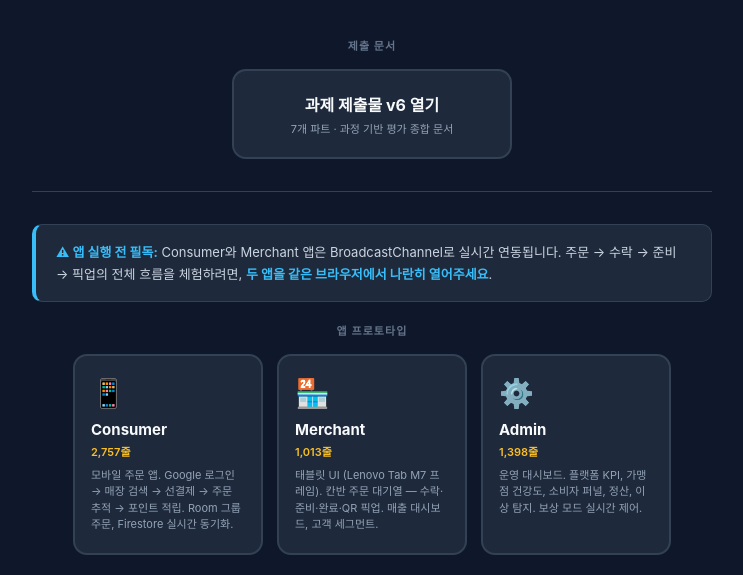
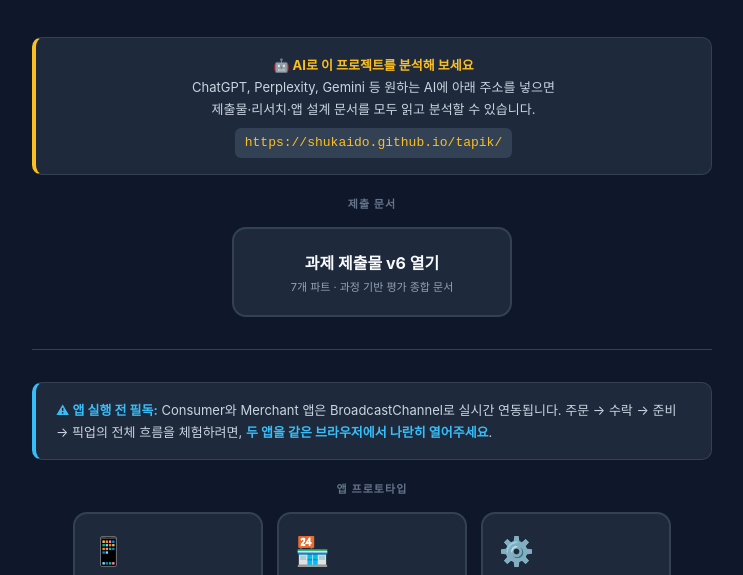
Before and after one commit to shukaido/tapik, a plain HTML site: page home_ko.html in a window 1280 px wide. Shown: the part 201-776 px from the top of the page, without its empty margins (268-1011 px from the left). Drawn offline with Linux system fonts and the light colour scheme.

Commit message:
Add files via upload

```diff
--- a/home_ko.html
+++ b/home_ko.html
@@ -93,6 +93,12 @@
 
   <div class="logo">Tapik</div>
   <div class="subtitle">태블릿 기반 독립 F&B 고객 유지 플랫폼 · 말레이시아 시장 공략<br>과제 제출물 v6 · 2026-04-18</div>
+
+  <div class="setup-hint" style="border-left-color: #fbbf24; text-align: center;">
+    <strong style="color: #fbbf24;">🤖 AI로 이 프로젝트를 분석해 보세요</strong><br>
+    ChatGPT, Perplexity, Gemini 등 원하는 AI에 아래 주소를 넣으면<br>제출물·리서치·앱 설계 문서를 모두 읽고 분석할 수 있습니다.<br>
+    <code style="background:#334155; padding:4px 10px; border-radius:6px; font-size:13px; color:#fbbf24; margin-top:8px; display:inline-block;">https://shukaido.github.io/tapik/</code>
+  </div>
 
   <div class="section-label">제출 문서</div>
   <a href="ko.html" class="doc-btn">
```
Also changed, not shown: home_en.html (+6 -0 lines).
